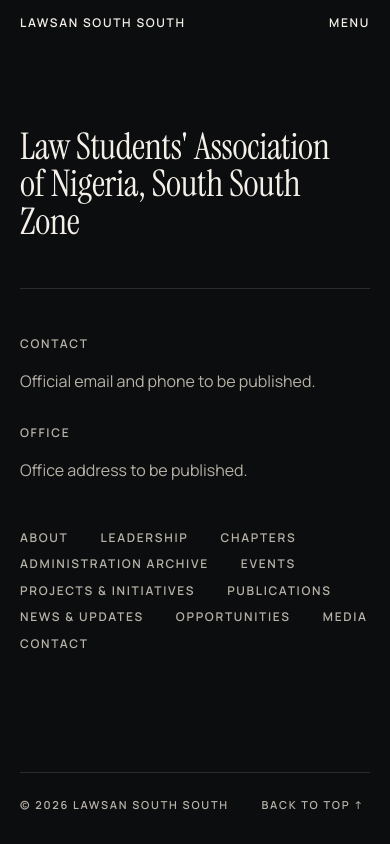
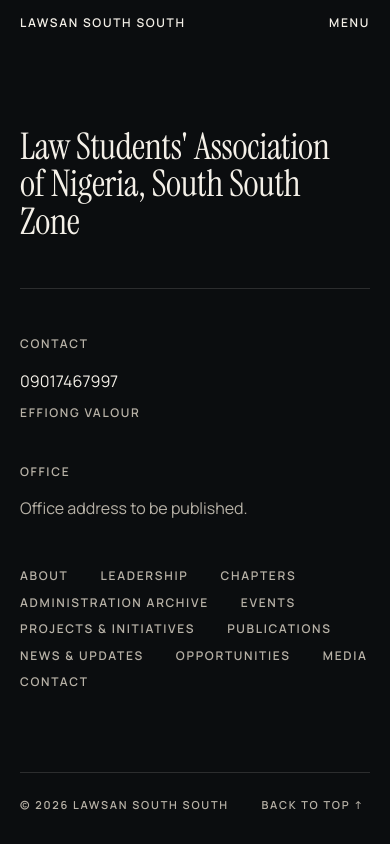
Before and after one commit to itztonydoubra-hash/SSZC, a Next.js app: page /contact in a window 390 px wide. Built offline with nearby package versions, Linux system fonts and the light colour scheme.

Commit message:
Contact: add verified phone (09017467997, Effiong Valour) via phoneName field; portrait path ready for effiong-valour-daniel.jpg

```diff
--- a/components/contact/Colophon.tsx
+++ b/components/contact/Colophon.tsx
@@ -43,6 +43,9 @@
                       <a className="col-line col-line--email type-body-l" href={`mailto:${c.email}`}>{c.email}</a>
                     )}
                     {c.phone && <a className="col-line type-body-m" href={`tel:${c.phone.replace(/\s+/g, "")}`}>{c.phone}</a>}
+                    {c.phoneName && (
+                      <span className="col-line type-label" style={{ color: "var(--stone)" }}>{c.phoneName}</span>
+                    )}
                   </>
                 ) : (
                   <p className="type-body-m" style={{ color: "var(--stone)" }}>Official email and phone to be published.</p>
--- a/content/data/contact.ts
+++ b/content/data/contact.ts
@@ -16,7 +16,10 @@
 export const contact: Contact = {
   orgName: "Law Students' Association of Nigeria, South South Zone",
   // closingStatement omitted — no slogan forced (design.md B5).
-  // email/phone/address/mapUrl omitted — [NEEDS CONTENT], never invented.
-  socials: [], // [NEEDS CONTENT] — official social URLs not yet supplied.
-  // session omitted — [NEEDS CONTENT].
+  // Verified contact line supplied by the client (site owner):
+  phone: "09017467997",
+  phoneName: "Effiong Valour",
+  // email/address/mapUrl omitted — not yet supplied, never invented.
+  socials: [], // official social URLs not yet supplied.
+  // session omitted — not yet supplied.
 };
--- a/content/types.ts
+++ b/content/types.ts
@@ -171,6 +171,8 @@
   closingStatement?: string;
   email?: string;
   phone?: string;
+  /** name of the person the phone/enquiries line belongs to (optional) */
+  phoneName?: string;
   address?: string;
   mapUrl?: string;
   socials: SocialLink[];
```
